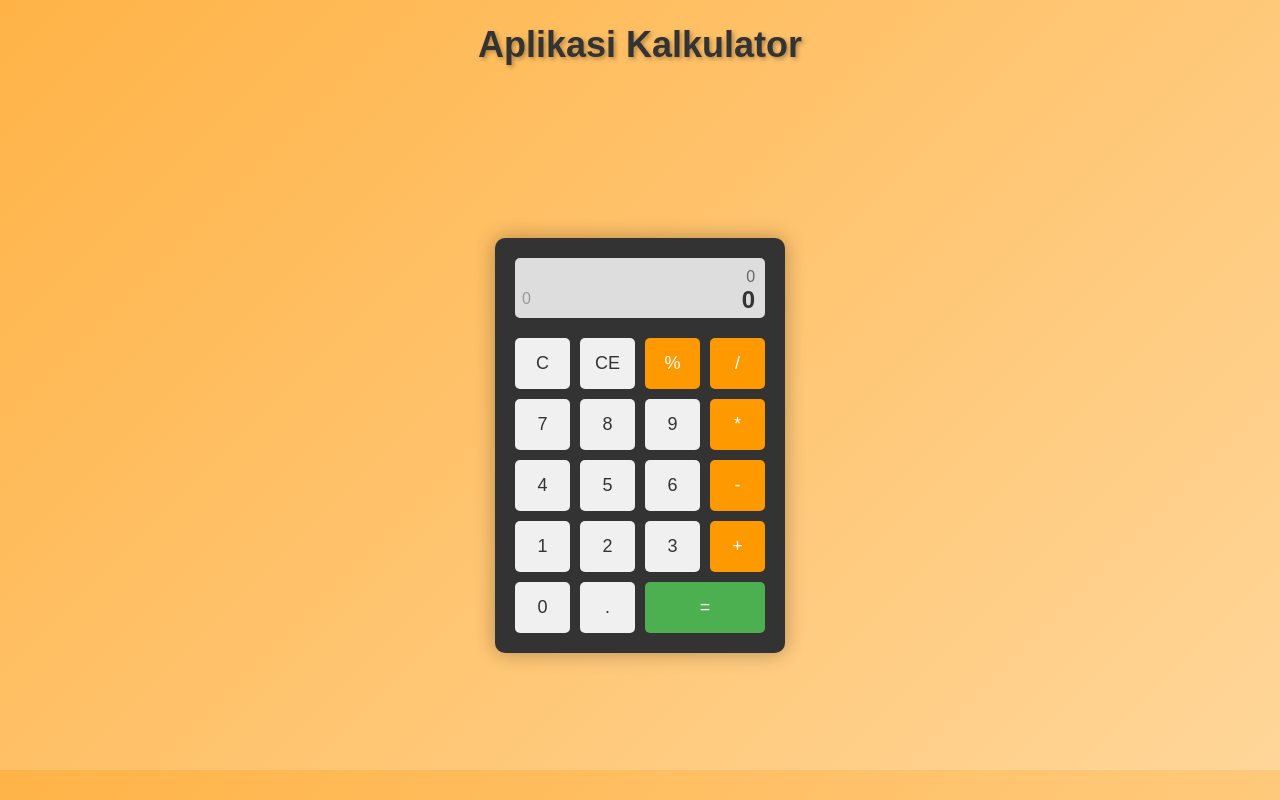
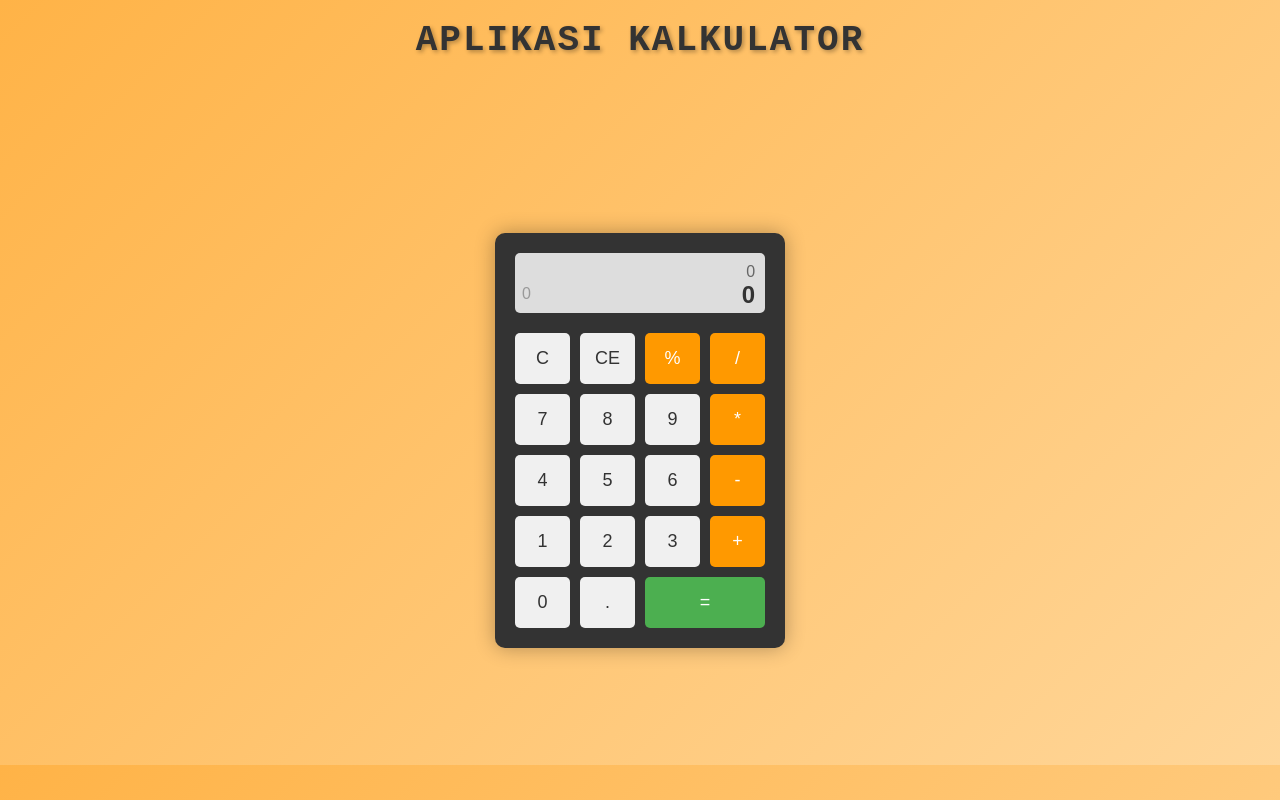
Before and after one commit to michailtjhang/mini-calculator, a plain HTML site: page index.html in a window 1280 px wide. Drawn offline with Linux system fonts and the light colour scheme.

Commit message:
style: fix style display and heading not working

```diff
--- a/assets/css/style.css
+++ b/assets/css/style.css
@@ -16,6 +16,10 @@ header {
     color: #333;
     font-size: 36px;
     font-weight: bold;
+    text-transform: uppercase;
+    letter-spacing: 2px;
+    margin-top: 20px;
+    font-family: 'Courier New', Courier, monospace;
     text-shadow: 2px 2px 4px rgba(0, 0, 0, 0.3);
 }
 
```
